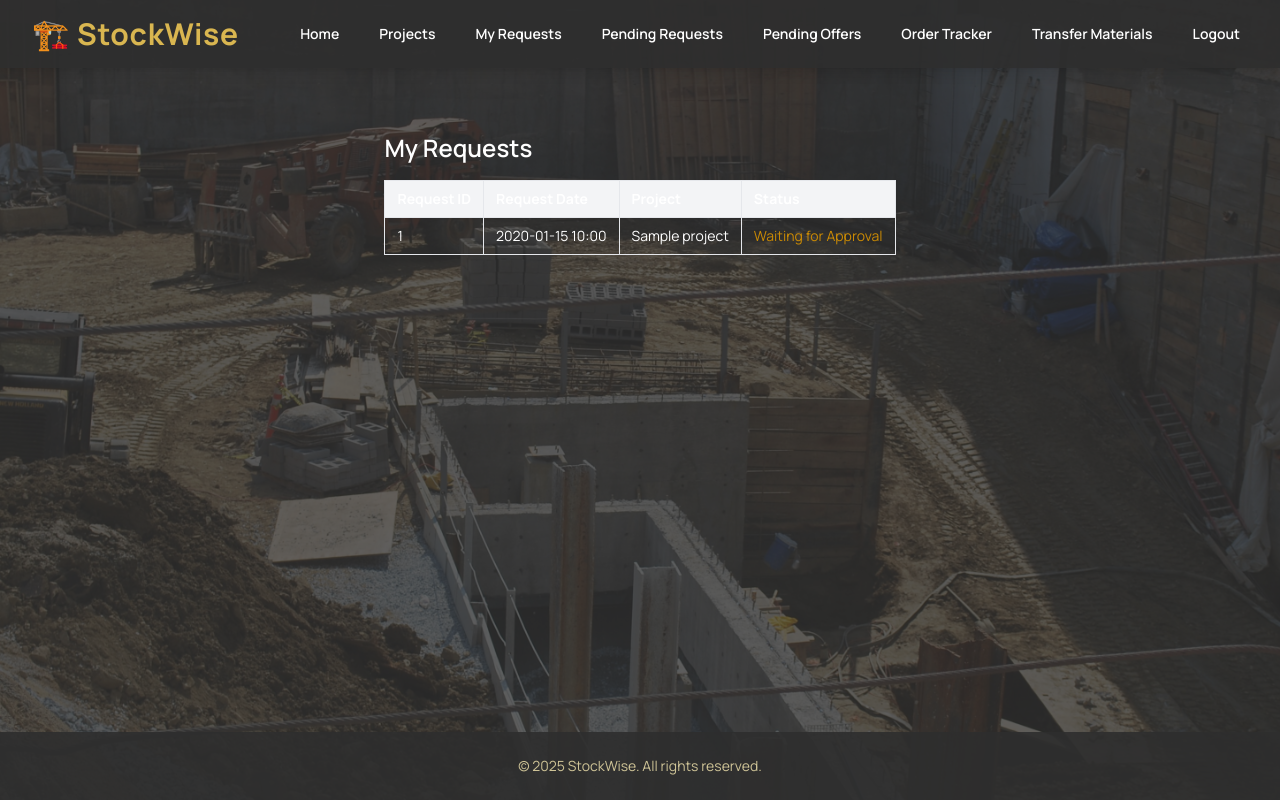
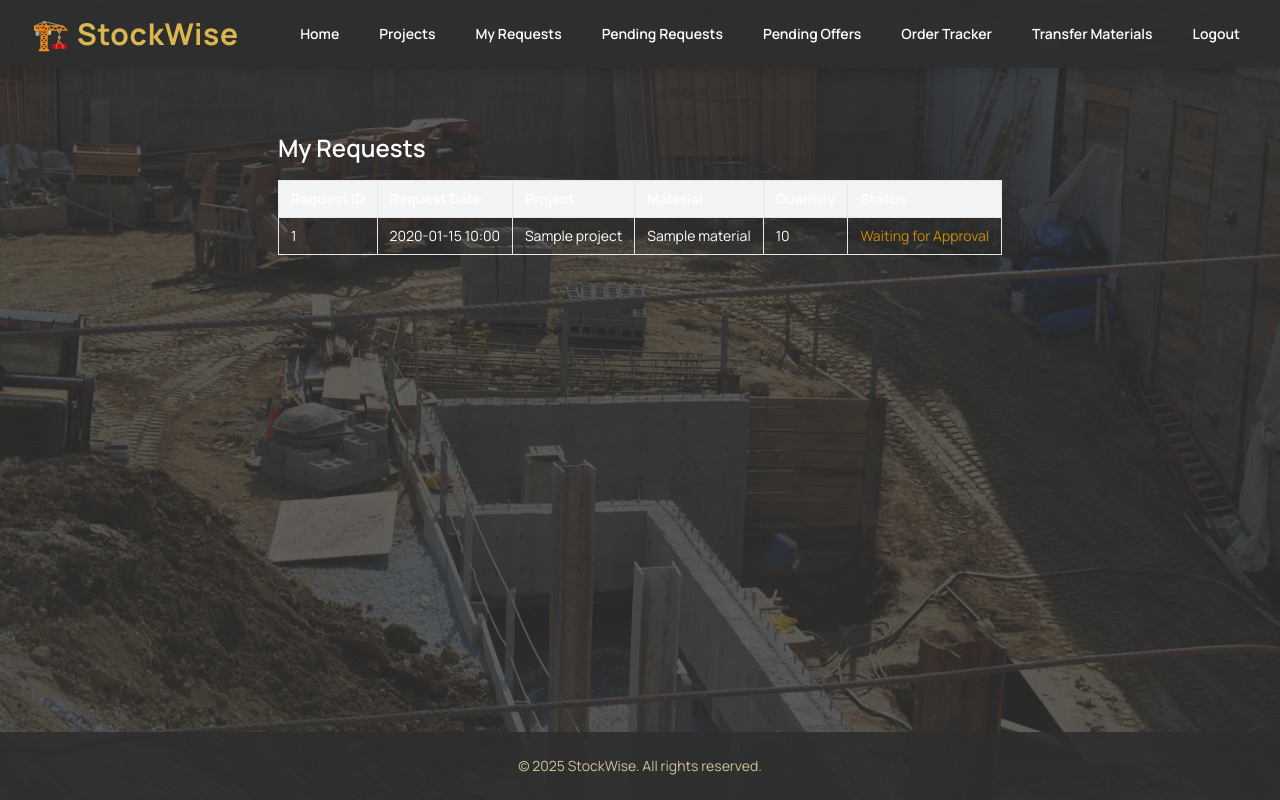
Before and after one commit to gianvalen/stockwise, a Django app: page /procurement/requests/ in a window 1280 px wide. Run offline with Django 5.2, Linux system fonts and the light colour scheme; a user stored in the database is signed in; tables that the repository leaves empty hold one stand-in row (values such as "Sample post"); some libraries are stand-ins or nearby versions.

Commit message:
Fixed template for my requests

```diff
--- a/stockwise/templates/procurement/my_requests.html
+++ b/stockwise/templates/procurement/my_requests.html
@@ -9,15 +9,20 @@
                 <th class="border px-3 py-2 text-left">Request ID</th>
                 <th class="border px-3 py-2 text-left">Request Date</th>
                 <th class="border px-3 py-2 text-left">Project</th>
+                <th class="border px-3 py-2 text-left">Material</th>
+                <th class="border px-3 py-2 text-left">Quantity</th>
                 <th class="border px-3 py-2 text-left">Status</th>
             </tr>
         </thead>
         <tbody>
             {% for req in requests %}
+                {% for detail in req.requestdetail_set.all %}
                 <tr class="hover:bg-gray-50">
                     <td class="border px-3 py-2">{{ req.pr_id }}</td>
                     <td class="border px-3 py-2">{{ req.request_date|date:"Y-m-d H:i" }}</td>
                     <td class="border px-3 py-2">{{ req.project.project_name }}</td>
+                    <td class="border px-3 py-2">{{ detail.material.material_name }}</td>
+                    <td class="border px-3 py-2">{{ detail.quantity }}</td>
                     <td class="border px-3 py-2">
                         {% if req.request_status == 'Approved' %}
                             <span class="text-green-600 font-medium">{{ req.request_status }}</span>
@@ -28,9 +33,10 @@
                         {% endif %}
                     </td>
                 </tr>
+                {% endfor %}
             {% empty %}
                 <tr>
-                    <td colspan="4" class="text-center py-4 text-gray-500">No purchase requests found.</td>
+                    <td colspan="6" class="text-center py-4 text-gray-500">No purchase requests found.</td>
                 </tr>
             {% endfor %}
         </tbody>
```
